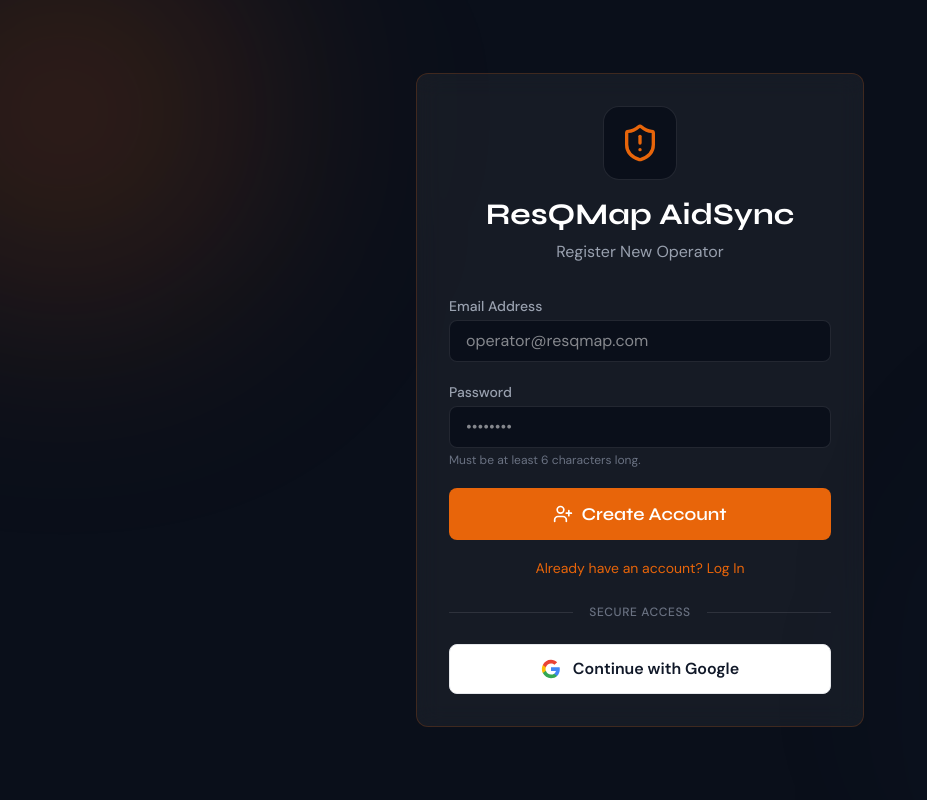
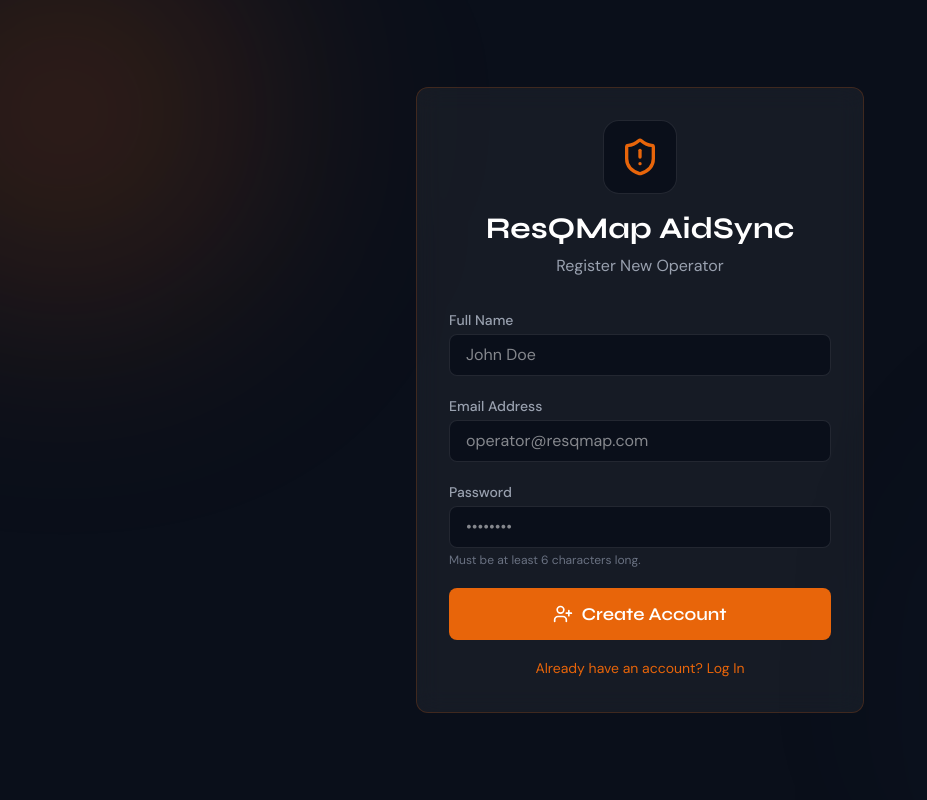
Before and after one commit to coder-Yash886/ResQMap, a React (Vite) app in the folder Frontend/: page /login in a window 1280 px wide. Both pictures are taken after a click on the button "Don't have an account? Sign Up". Shown: the whole page, without its empty margins (0-927 px from the left). Built offline with nearby package versions, Linux system fonts and the light colour scheme; no server answers.

Commit message:
Connect the backend and frontend

```diff
--- a/Frontend/package.json
+++ b/Frontend/package.json
@@ -13,7 +13,6 @@
     "@tailwindcss/vite": "^4.2.4",
     "axios": "^1.15.2",
     "date-fns": "^4.1.0",
-    "firebase": "^12.12.1",
     "leaflet": "^1.9.4",
     "leaflet.heat": "^0.2.0",
     "lucide-react": "^1.11.0",
--- a/Frontend/src/contexts/AuthContext.jsx
+++ b/Frontend/src/contexts/AuthContext.jsx
@@ -1,6 +1,5 @@
 import React, { createContext, useContext, useState, useEffect } from 'react';
-import { auth } from '../firebase';
-import { onAuthStateChanged, signOut } from 'firebase/auth';
+import api from '../services/api';
 
 const AuthContext = createContext();
 
@@ -8,34 +7,69 @@
 
 export const AuthProvider = ({ children }) => {
   const [currentUser, setCurrentUser] = useState(null);
-  const [idToken, setIdToken] = useState(null);
+  const [token, setToken] = useState(localStorage.getItem('token'));
   const [loading, setLoading] = useState(true);
 
   useEffect(() => {
-    const unsubscribe = onAuthStateChanged(auth, async (user) => {
-      setCurrentUser(user);
-      if (user) {
-        const token = await user.getIdToken();
-        setIdToken(token);
-        localStorage.setItem('idToken', token);
+    const checkUser = async () => {
+      const storedToken = localStorage.getItem('token');
+      if (storedToken) {
+        try {
+          const response = await api.get('/auth/profile');
+          if (response.data.success) {
+            setCurrentUser(response.data.user);
+            setToken(storedToken);
+          }
+        } catch (error) {
+          console.error("Auth check failed:", error);
+          localStorage.removeItem('token');
+          setCurrentUser(null);
+          setToken(null);
+        }
       } else {
-        setIdToken(null);
-        localStorage.removeItem('idToken');
+        setCurrentUser(null);
+        setToken(null);
       }
       setLoading(false);
-    });
+    };
 
-    return unsubscribe;
+    checkUser();
   }, []);
 
-  const logout = async () => {
-    await signOut(auth);
+  const login = async (email, password) => {
+    const response = await api.post('/auth/login', { email, password });
+    if (response.data.success) {
+      localStorage.setItem('token', response.data.token);
+      setToken(response.data.token);
+      setCurrentUser(response.data.user);
+      return response.data;
+    }
+    throw new Error(response.data.message || 'Login failed');
+  };
+
+  const register = async (name, email, password) => {
+    const response = await api.post('/auth/register', { name, email, password });
+    if (response.data.success) {
+      localStorage.setItem('token', response.data.token);
+      setToken(response.data.token);
+      setCurrentUser(response.data.user);
+      return response.data;
+    }
+    throw new Error(response.data.message || 'Registration failed');
+  };
+
+  const logout = () => {
+    localStorage.removeItem('token');
+    setToken(null);
+    setCurrentUser(null);
   };
 
   const value = {
     currentUser,
-    idToken,
+    token,
     loading,
+    login,
+    register,
     logout
   };
 
--- a/Frontend/src/firebase.js
+++ /dev/null
@@ -1,15 +0,0 @@
-import { initializeApp } from 'firebase/app';
-import { getAuth, GoogleAuthProvider } from 'firebase/auth';
-
-const firebaseConfig = {
-  apiKey: import.meta.env.VITE_FIREBASE_API_KEY,
-  authDomain: import.meta.env.VITE_FIREBASE_AUTH_DOMAIN,
-  projectId: import.meta.env.VITE_FIREBASE_PROJECT_ID,
-  storageBucket: import.meta.env.VITE_FIREBASE_STORAGE_BUCKET,
-  messagingSenderId: import.meta.env.VITE_FIREBASE_MESSAGING_SENDER_ID,
-  appId: import.meta.env.VITE_FIREBASE_APP_ID
-};
-
-const app = initializeApp(firebaseConfig);
-export const auth = getAuth(app);
-export const googleProvider = new GoogleAuthProvider();
--- a/Frontend/src/pages/LoginPage.jsx
+++ b/Frontend/src/pages/LoginPage.jsx
@@ -1,17 +1,18 @@
 import React, { useState } from 'react';
 import { useNavigate, useLocation } from 'react-router-dom';
-import { signInWithEmailAndPassword, createUserWithEmailAndPassword, signInWithPopup } from 'firebase/auth';
-import { auth, googleProvider } from '../firebase';
+import { useAuth } from '../contexts/AuthContext';
 import { toast } from 'react-hot-toast';
 import { ShieldAlert, LogIn, UserPlus } from 'lucide-react';
 
 const LoginPage = () => {
   const [isLogin, setIsLogin] = useState(true);
+  const [name, setName] = useState('');
   const [email, setEmail] = useState('');
   const [password, setPassword] = useState('');
   const [loading, setLoading] = useState(false);
   const navigate = useNavigate();
   const location = useLocation();
+  const { login, register } = useAuth();
 
   const from = location.state?.from?.pathname || '/';
 
@@ -20,28 +21,15 @@
     setLoading(true);
     try {
       if (isLogin) {
-        await signInWithEmailAndPassword(auth, email, password);
+        await login(email, password);
         toast.success('Successfully logged in!');
       } else {
-        await createUserWithEmailAndPassword(auth, email, password);
+        await register(name, email, password);
         toast.success('Account created successfully!');
       }
       navigate(from, { replace: true });
     } catch (error) {
       toast.error(error.message || 'Authentication failed');
-    } finally {
-      setLoading(false);
-    }
-  };
-
-  const handleGoogleLogin = async () => {
-    setLoading(true);
-    try {
-      await signInWithPopup(auth, googleProvider);
-      toast.success('Successfully logged in with Google!');
-      navigate(from, { replace: true });
-    } catch (error) {
-      toast.error(error.message || 'Google sign in failed');
     } finally {
       setLoading(false);
     }
@@ -63,6 +51,19 @@
         </div>
 
         <form onSubmit={handleEmailAuth} className="space-y-5">
+          {!isLogin && (
+            <div>
+              <label className="block text-sm font-medium text-gray-400 mb-1">Full Name</label>
+              <input
+                type="text"
+                value={name}
+                onChange={(e) => setName(e.target.value)}
+                className="input-field"
+                placeholder="John Doe"
+                required={!isLogin}
+              />
+            </div>
+          )}
           <div>
             <label className="block text-sm font-medium text-gray-400 mb-1">Email Address</label>
             <input
@@ -116,25 +117,6 @@
           </button>
         </div>
 
-        <div className="mt-6 flex items-center gap-4">
-          <div className="h-px flex-1 bg-dark-border"></div>
-          <span className="text-xs text-gray-500 uppercase font-medium tracking-wider">Secure Access</span>
-          <div className="h-px flex-1 bg-dark-border"></div>
-        </div>
-
-        <button
-          onClick={handleGoogleLogin}
-          disabled={loading}
-          className="w-full mt-6 bg-white hover:bg-gray-100 text-gray-900 font-sans font-semibold py-3 px-4 rounded-lg transition-colors flex items-center justify-center gap-3 border border-gray-200"
-        >
-          <svg className="w-5 h-5" viewBox="0 0 24 24">
-            <path d="M22.56 12.25c0-.78-.07-1.53-.2-2.25H12v4.26h5.92c-.26 1.37-1.04 2.53-2.21 3.31v2.77h3.57c2.08-1.92 3.28-4.74 3.28-8.09z" fill="#4285F4"/>
-            <path d="M12 23c2.97 0 5.46-.98 7.28-2.66l-3.57-2.77c-.98.66-2.23 1.06-3.71 1.06-2.86 0-5.29-1.93-6.16-4.53H2.18v2.84C3.99 20.53 7.7 23 12 23z" fill="#34A853"/>
-            <path d="M5.84 14.09c-.22-.66-.35-1.36-.35-2.09s.13-1.43.35-2.09V7.07H2.18C1.43 8.55 1 10.22 1 12s.43 3.45 1.18 4.93l2.85-2.22.81-.62z" fill="#FBBC05"/>
-            <path d="M12 5.38c1.62 0 3.06.56 4.21 1.64l3.15-3.15C17.45 2.09 14.97 1 12 1 7.7 1 3.99 3.47 2.18 7.07l3.66 2.84c.87-2.6 3.3-4.53 6.16-4.53z" fill="#EA4335"/>
-          </svg>
-          Continue with Google
-        </button>
       </div>
     </div>
   );
--- a/Frontend/src/services/api.js
+++ b/Frontend/src/services/api.js
@@ -5,7 +5,7 @@
 });
 
 api.interceptors.request.use(config => {
-  const token = localStorage.getItem('idToken');
+  const token = localStorage.getItem('token');
   if (token) {
     config.headers.Authorization = `Bearer ${token}`;
   }
```
Also changed, not shown: 2 other files (tests, documents, lock files or other folders).
